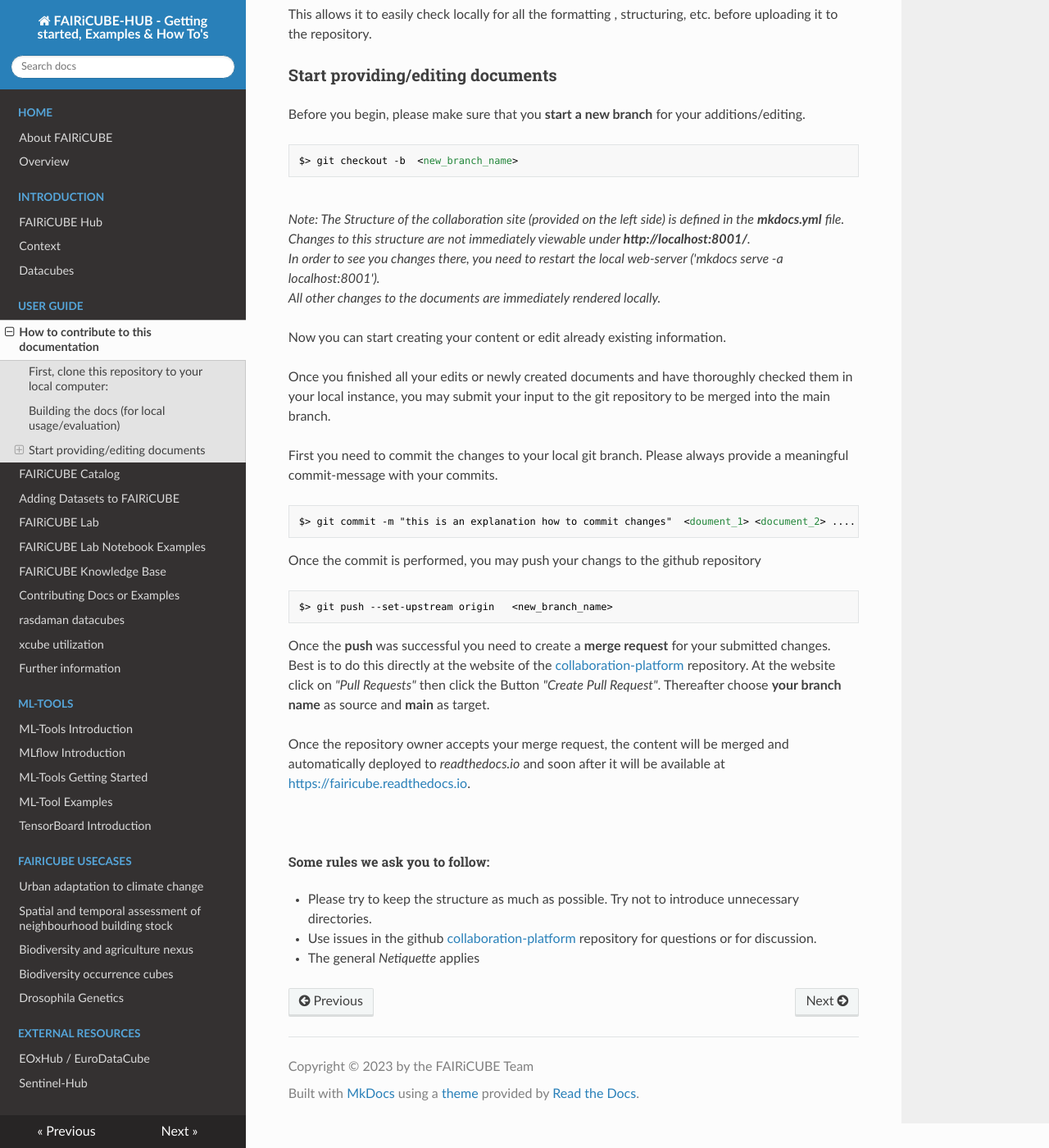
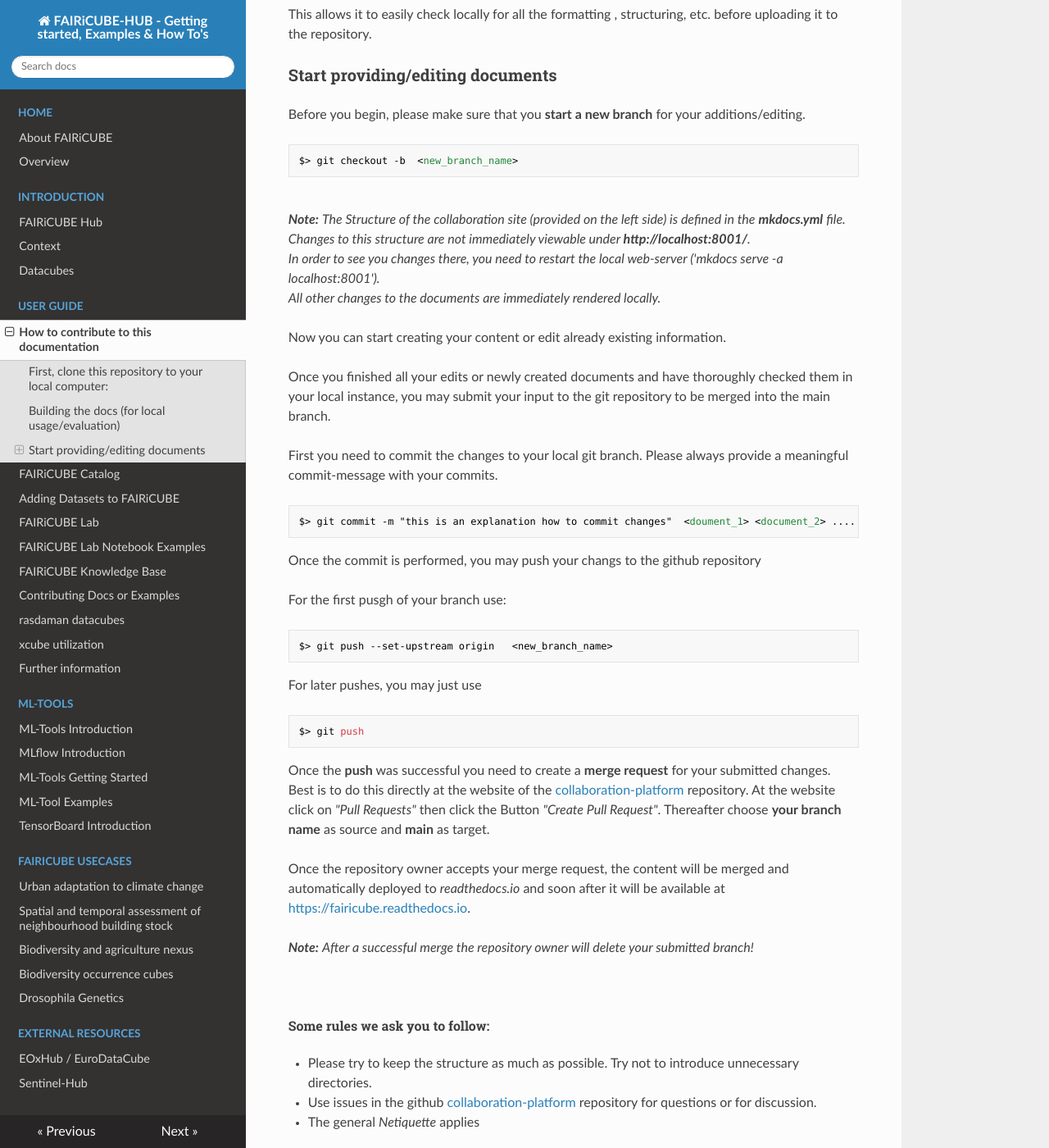
Before and after one commit to FAIRiCUBE/collaboration-platform, an MkDocs documentation site: the page built from docs/guide/howto_readthedocs.md, in a window 1280 px wide and 1400 px high, scrolled down 1041 px. Shown: the whole window at 82% size. Built offline with MkDocs 1.6.1, drawn with Linux system fonts in a browser that asks for light colours; nearby versions of some CDN libraries.

Commit message:
more info about using git branches an merge requests

```diff
--- a/docs/guide/howto_readthedocs.md
+++ b/docs/guide/howto_readthedocs.md
@@ -41,7 +41,7 @@ Before you begin, please make sure that you **start a new branch** for your addi
 
     $> git checkout -b  <new_branch_name>
 <br>
-*Note: The Structure of the collaboration site (provided on the left side) is defined in the* _**mkdocs.yml**_ *file.*<br>
+_**Note:**_ *The Structure of the collaboration site (provided on the left side) is defined in the* _**mkdocs.yml**_ *file.*<br>
 *Changes to this structure are not immediately viewable under **http://localhost:8001/**.* <br>
 *In order to see you changes there, you need to restart the local web-server ('mkdocs serve -a localhost:8001').*<br>
 *All other changes to the documents are immediately rendered locally.*
@@ -56,13 +56,21 @@ First you need to commit the changes to your local git branch. Please always pro
 
 Once the commit is performed, you may push your changs to the github repository
 
+For the first pusgh of your branch use:
+
     $> git push --set-upstream origin   <new_branch_name>
+
+For later pushes, you may just use
+
+    $> git push
 
 
 Once the **push** was successful you need to create a **merge request** for your submitted changes. Best is to do this directly at the website of the [collaboration-platform](https://github.com/FAIRiCUBE/collaboration-platform) repository.
 At the website click on *"Pull Requests"* then click the Button *"Create Pull Request"*. Thereafter choose **your branch name** as source and **main** as target.
 
 Once the repository owner accepts your merge request, the content will be merged and automatically deployed to *readthedocs.io* and soon after it will be available at [https://fairicube.readthedocs.io](https://fairicube.readthedocs.io).
+
+_**Note:**_ *After  a successful merge the repository owner will delete your submitted branch!*
 
 
 <br>
@@ -72,3 +80,6 @@ Once the repository owner accepts your merge request, the content will be merged
 * Please try to keep the structure as much as possible. Try not to introduce unnecessary directories.
 * Use issues in the github [collaboration-platform](https://github.com/FAIRiCUBE/collaboration-platform) repository  for questions or for discussion.
 * The general *Netiquette* applies
+
+
+<br>
```
